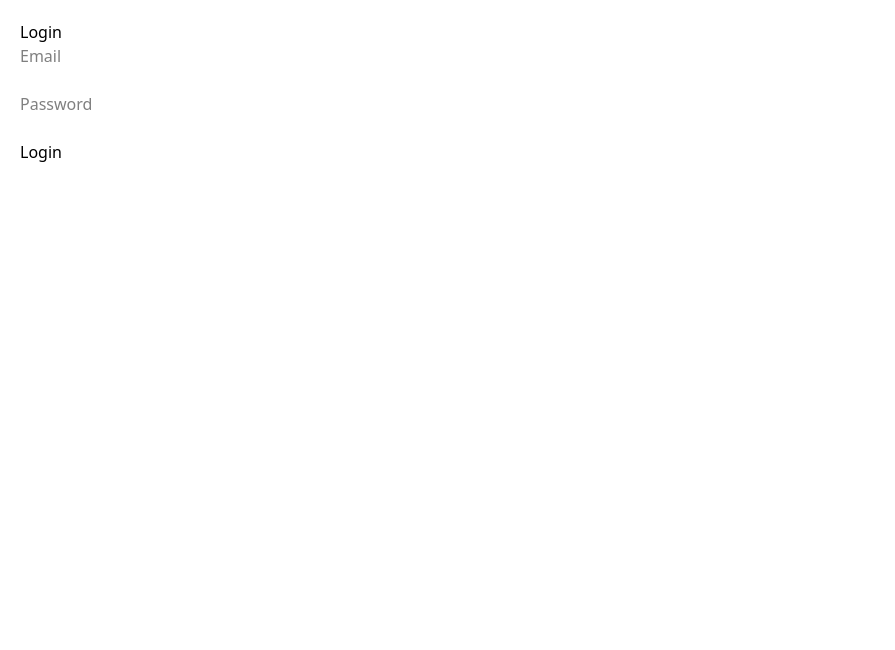
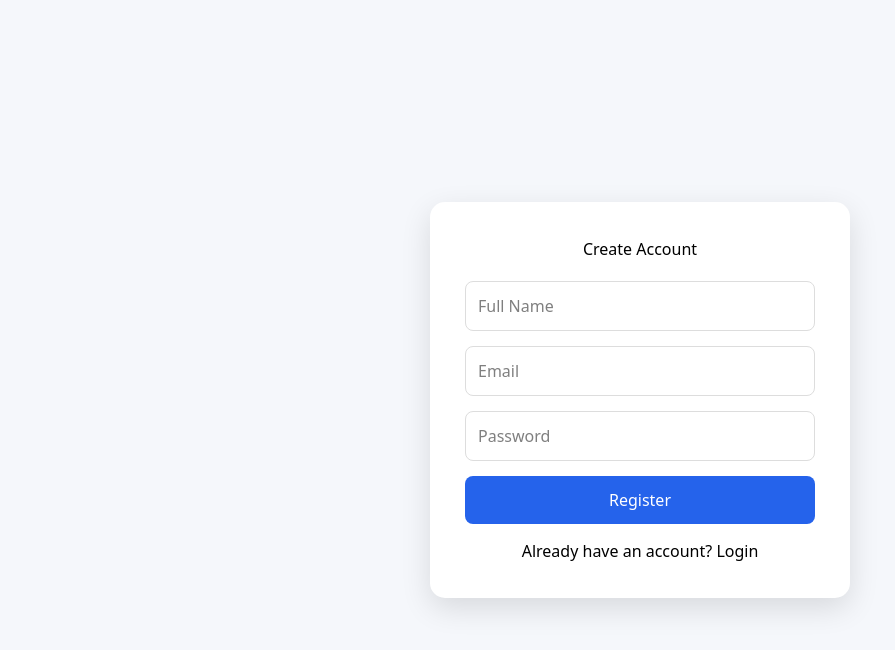
Before and after one commit to Siddharth-Tiwari-23/MyCoolStore, a React (Vite) app: page /register in a window 1280 px wide. Before the commit this address led to /login. Shown: the top 650 px of the page, without its empty margins (0-895 px from the left). Built offline with nearby package versions, Linux system fonts and the light colour scheme.

Commit message:
Completed AI Ecommerce Project

```diff
--- a/src/App.jsx
+++ b/src/App.jsx
@@ -5,6 +5,7 @@ import {
 } from "react-router-dom";
 
 import Login from "./Components/Login/Login";
+import Register from "./Components/Register/Register";
 import Home from "./Components/Home/Home";
 import ProductDetails from "./Components/ProductDetails/ProductDetails";
 import Orders from "./Components/Orders/Orders";
@@ -18,55 +19,54 @@ function App() {
       <Route
         path="/login"
         element={
-          token ? (
-            <Navigate to="/profile" />
-          ) : (
-            <Login />
-          )
+          token
+            ? <Navigate to="/profile" />
+            : <Login />
+        }
+      />
+
+      <Route
+        path="/register"
+        element={
+          token
+            ? <Navigate to="/profile" />
+            : <Register />
         }
       />
 
       <Route
         path="/profile"
         element={
-          token ? (
-            <Home />
-          ) : (
-            <Navigate to="/login" />
-          )
+          token
+            ? <Home />
+            : <Navigate to="/login" />
         }
       />
 
       <Route
         path="/product/:id"
         element={
-          token ? (
-            <ProductDetails />
-          ) : (
-            <Navigate to="/login" />
-          )
+          token
+            ? <ProductDetails />
+            : <Navigate to="/login" />
         }
       />
 
       <Route
         path="/orders"
         element={
-          token ? (
-            <Orders />
-          ) : (
-            <Navigate to="/login" />
-          )
+          token
+            ? <Orders />
+            : <Navigate to="/login" />
         }
       />
 
       <Route
         path="*"
         element={
-          token ? (
-            <Navigate to="/profile" />
-          ) : (
-            <Navigate to="/login" />
-          )
+          token
+            ? <Navigate to="/profile" />
+            : <Navigate to="/login" />
         }
       />
 
--- /dev/null
+++ b/src/Components/Login/Login.css
@@ -0,0 +1,55 @@
+.auth-container{
+    min-height:100vh;
+    display:flex;
+    justify-content:center;
+    align-items:center;
+    background:#f5f7fb;
+}
+
+.auth-card{
+    width:400px;
+    background:white;
+    padding:35px;
+    border-radius:15px;
+    box-shadow:0 10px 30px rgba(0,0,0,0.1);
+}
+
+.auth-card h2{
+    text-align:center;
+    margin-bottom:25px;
+}
+
+.auth-card input{
+    width:100%;
+    padding:12px;
+    margin-bottom:15px;
+    border:1px solid #ddd;
+    border-radius:8px;
+    font-size:16px;
+}
+
+.auth-card button{
+    width:100%;
+    padding:12px;
+    border:none;
+    background:#2563eb;
+    color:white;
+    font-size:16px;
+    border-radius:8px;
+    cursor:pointer;
+}
+
+.auth-card button:hover{
+    background:#1d4ed8;
+}
+
+.error{
+    color:red;
+    text-align:center;
+    margin-top:10px;
+}
+
+.auth-link{
+    text-align:center;
+    margin-top:15px;
+}
--- a/src/Components/Login/Login.jsx
+++ b/src/Components/Login/Login.jsx
@@ -1,5 +1,7 @@
 import { useState } from "react";
+import { Link } from "react-router-dom";
 import { loginUser } from "../../services/authService";
+import "./Login.css";
 
 function Login() {
   const [email, setEmail] = useState("");
@@ -9,79 +11,66 @@ function Login() {
   const handleSubmit = async (e) => {
     e.preventDefault();
 
-        console.log("Login button clicked");
-
     try {
       const response = await loginUser({
         email,
         password,
       });
 
-            console.log("Login Response:", response);
-
       if (response.success) {
-
-                // Save token
         localStorage.setItem("token", response.token);
 
-                // Save user details
         localStorage.setItem(
           "user",
           JSON.stringify(response.user)
         );
 
-                // Redirect
         window.location.href = "/profile";
+      } else {
+        setMessage(response.message);
       }
-            else {
-                setMessage(response.message || "Login Failed");
-            }
-
     } catch (error) {
-            console.error("Login Error:", error);
-            setMessage("Something went wrong");
+      setMessage("Login Failed");
     }
   };
 
   return (
-        <div style={{ padding: "20px" }}>
-            <h2>Login</h2>
+    <div className="auth-container">
+      <div className="auth-card">
+
+        <h2>MyCoolStore Login</h2>
 
         <form onSubmit={handleSubmit}>
-
-                <div>
           <input
             type="email"
-                        placeholder="Email"
+            placeholder="Enter Email"
             value={email}
-                        onChange={(e) => setEmail(e.target.value)}
+            onChange={(e)=>setEmail(e.target.value)}
             required
           />
-                </div>
 
-                <br />
-
-                <div>
           <input
             type="password"
-                        placeholder="Password"
+            placeholder="Enter Password"
             value={password}
-                        onChange={(e) => setPassword(e.target.value)}
+            onChange={(e)=>setPassword(e.target.value)}
             required
           />
-                </div>
-
-                <br />
 
           <button type="submit">
             Login
           </button>
-
         </form>
 
-            <br />
+        {message && (
+          <p className="error">{message}</p>
+        )}
 
-            {message && <p>{message}</p>}
+        <div className="auth-link">
+          New User? <Link to="/register">Register</Link>
+        </div>
+
+      </div>
     </div>
   );
 }
--- /dev/null
+++ b/src/Components/Register/Register.css
@@ -0,0 +1,47 @@
+.register-container{
+  min-height:100vh;
+  display:flex;
+  justify-content:center;
+  align-items:center;
+  background:#f5f7fb;
+}
+
+.register-card{
+  width:420px;
+  background:white;
+  padding:35px;
+  border-radius:15px;
+  box-shadow:0 10px 30px rgba(0,0,0,0.12);
+}
+
+.register-card h2{
+  text-align:center;
+  margin-bottom:20px;
+}
+
+.register-card input{
+  width:100%;
+  padding:12px;
+  margin-bottom:15px;
+  border:1px solid #ddd;
+  border-radius:8px;
+}
+
+.register-card button{
+  width:100%;
+  padding:12px;
+  background:#2563eb;
+  color:white;
+  border:none;
+  border-radius:8px;
+  cursor:pointer;
+}
+
+.register-card button:hover{
+  background:#1d4ed8;
+}
+
+.register-card p{
+  margin-top:15px;
+  text-align:center;
+}
--- /dev/null
+++ b/src/Components/Register/Register.jsx
@@ -0,0 +1,92 @@
+import { useState } from "react";
+import { useNavigate, Link } from "react-router-dom";
+import { registerUser } from "../../services/authService";
+import "./Register.css";
+
+function Register() {
+  const navigate = useNavigate();
+
+  const [formData, setFormData] = useState({
+    name: "",
+    email: "",
+    password: "",
+  });
+
+  const handleChange = (e) => {
+    setFormData({
+      ...formData,
+      [e.target.name]: e.target.value,
+    });
+  };
+
+  const handleSubmit = async (e) => {
+    e.preventDefault();
+
+    try {
+      await registerUser(formData);
+
+      alert("Registration Successful");
+
+      navigate("/login");
+    } catch (error) {
+      alert(
+        error.response?.data?.message ||
+        "Registration Failed"
+      );
+    }
+  };
+
+  return (
+    <div className="register-container">
+
+      <form
+        className="register-card"
+        onSubmit={handleSubmit}
+      >
+        <h2>Create Account</h2>
+
+        <input
+          type="text"
+          name="name"
+          placeholder="Full Name"
+          value={formData.name}
+          onChange={handleChange}
+          required
+        />
+
+        <input
+          type="email"
+          name="email"
+          placeholder="Email"
+          value={formData.email}
+          onChange={handleChange}
+          required
+        />
+
+        <input
+          type="password"
+          name="password"
+          placeholder="Password"
+          value={formData.password}
+          onChange={handleChange}
+          required
+        />
+
+        <button type="submit">
+          Register
+        </button>
+
+        <p>
+          Already have an account?{" "}
+          <Link to="/login">
+            Login
+          </Link>
+        </p>
+
+      </form>
+
+    </div>
+  );
+}
+
+export default Register;
--- /dev/null
+++ b/src/pages/Auth.css
@@ -0,0 +1,54 @@
+*{
+  margin:0;
+  padding:0;
+  box-sizing:border-box;
+}
+
+.auth-container{
+  min-height:100vh;
+  display:flex;
+  justify-content:center;
+  align-items:center;
+  background:#f4f6f9;
+}
+
+.auth-card{
+  width:400px;
+  background:white;
+  padding:30px;
+  border-radius:12px;
+  box-shadow:0 0 20px rgba(0,0,0,0.1);
+}
+
+.auth-card h2{
+  text-align:center;
+  margin-bottom:20px;
+}
+
+.auth-card input{
+  width:100%;
+  padding:12px;
+  margin-bottom:15px;
+  border:1px solid #ddd;
+  border-radius:8px;
+}
+
+.auth-card button{
+  width:100%;
+  padding:12px;
+  border:none;
+  border-radius:8px;
+  cursor:pointer;
+  background:#2563eb;
+  color:white;
+  font-size:16px;
+}
+
+.auth-card button:hover{
+  background:#1d4ed8;
+}
+
+.auth-card p{
+  text-align:center;
+  margin-top:15px;
+}
--- a/src/pages/Login.jsx
+++ b/src/pages/Login.jsx
@@ -1,7 +1,8 @@
+import "./Auth.css";
 import Login from "../Components/Login/Login";
 
 function LoginPage() {
-    return <Login />;
+  return <Login />;
 }
 
 export default LoginPage;
--- a/src/pages/Register.jsx
+++ b/src/pages/Register.jsx
@@ -1,13 +1,72 @@
+import { useState } from "react";
+import { registerUser } from "../services/authService";
+import { useNavigate, Link } from "react-router-dom";
+import "./Auth.css";
+
 function Register() {
-    return (
-        <div>
-            <h2>Register Page</h2>
+  const [name, setName] = useState("");
+  const [email, setEmail] = useState("");
+  const [password, setPassword] = useState("");
 
-            <p>
-                We will connect the backend registration form next.
-            </p>
-        </div>
-    );
+  const navigate = useNavigate();
+
+  const handleSubmit = async (e) => {
+    e.preventDefault();
+
+    try {
+      await registerUser({
+        name,
+        email,
+        password,
+      });
+
+      alert("Registration Successful");
+      navigate("/login");
+    } catch (error) {
+      alert(
+        error.response?.data?.message ||
+          "Registration Failed"
+      );
+    }
+  };
+
+  return (
+    <div className="auth-container">
+      <form className="auth-card" onSubmit={handleSubmit}>
+        <h2>Create Account</h2>
+
+        <input
+          type="text"
+          placeholder="Full Name"
+          value={name}
+          onChange={(e)=>setName(e.target.value)}
+        />
+
+        <input
+          type="email"
+          placeholder="Email"
+          value={email}
+          onChange={(e)=>setEmail(e.target.value)}
+        />
+
+        <input
+          type="password"
+          placeholder="Password"
+          value={password}
+          onChange={(e)=>setPassword(e.target.value)}
+        />
+
+        <button type="submit">
+          Register
+        </button>
+
+        <p>
+          Already have an account?{" "}
+          <Link to="/login">Login</Link>
+        </p>
+      </form>
+    </div>
+  );
 }
 
 export default Register;
```
Also changed, not shown: src/Components/ChatBot/ChatBot.jsx (+77 -23 lines), 1 other file (tests, documents, lock files or other folders). Lines whose indentation alone changed are shown as unchanged.
